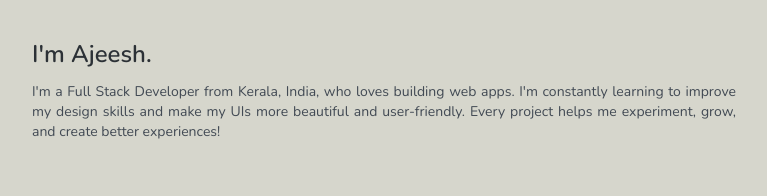
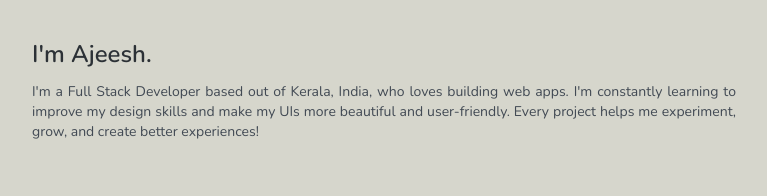
Before and after one commit to ajeeshRS/ajeesh-rs-portfolio, a Next.js app: page / in a window 1280 px wide. Shown: the part 138-334 px from the top of the page, without its empty margins (256-1023 px from the left). Built offline with nearby package versions, Linux system fonts and the light colour scheme.

Commit message:
Update page.tsx

```diff
--- a/app/page.tsx
+++ b/app/page.tsx
@@ -17,7 +17,7 @@ export default function Home() {
           I&apos;m Ajeesh.
         </p>
         <p className="text-[#424A54] text-sm py-3 leading-5 text-justify ">
-          I&apos;m a Full Stack Developer from Kerala, India, who loves building
+          I&apos;m a Full Stack Developer based out of Kerala, India, who loves building
           web apps. I&apos;m constantly learning to improve my design skills and
           make my UIs more beautiful and user-friendly. Every project helps me
           experiment, grow, and create better experiences!
```
